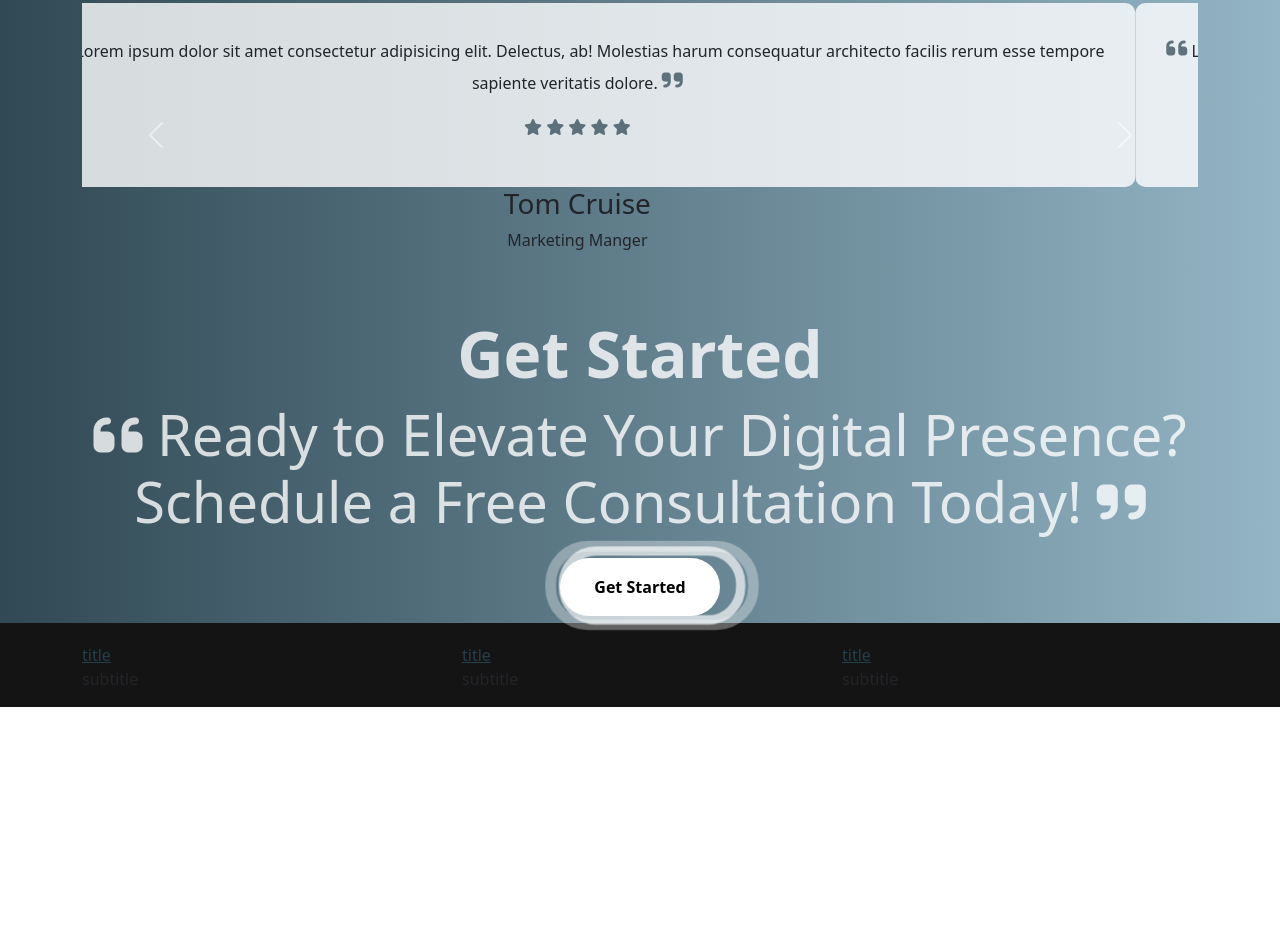
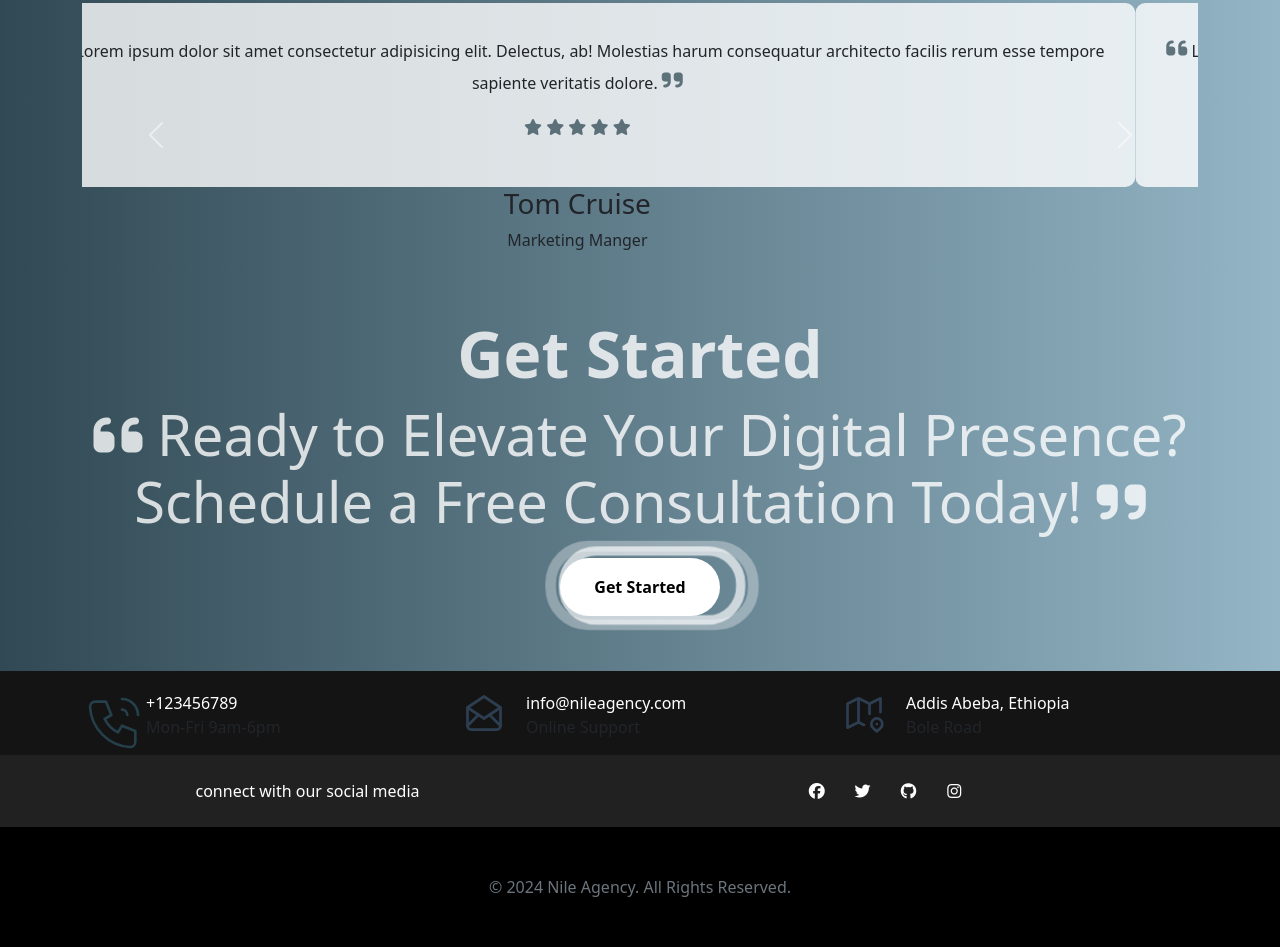
Before and after one commit to karem1035/Nile-Agency, a website: page bootstrap/index.html in a window 1280 px wide. Shown: the part 3205-4152 px from the top of the page. Before the commit the page ends 3912 px from the top, so only its background shows below. Drawn offline with nearby package versions, Linux system fonts and the light colour scheme.

Commit message:
final homepage

```diff
--- a/bootstrap/index.html
+++ b/bootstrap/index.html
@@ -388,31 +388,91 @@
         </div>
       </section>
       <!-- FOOOTER SECTION -->
-      <footer class="footer">
+      <footer class="footer shadow">
         <div class="container">
           <div class="row">
             <!-- whatsup number -->
-            <div class="col-md-4 col-lg-4 contact-box pt-1">
-              <div class="contact-box__icon"></div>
+            <div class="col-md-4 col-lg-4 contact-box pt-1 d-md-block d-lg-flex d-flex">
+              <div class="contact-box__icon">
+                <svg xmlns="http://www.w3.org/2000/svg" class="icon icon-tabler icon-tabler-phone-call" viewBox="0 0 24 24" stroke-width="1" fill="none" stroke-linecap="round" stroke-linejoin="round">
+                  <path stroke="none" d="M0 0h24v24H0z" fill="none"/>
+                  <path d="M5 4h4l2 5l-2.5 1.5a11 11 0 0 0 5 5l1.5 -2.5l5 2v4a2 2 0 0 1 -2 2a16 16 0 0 1 -15 -15a2 2 0 0 1 2 -2" />
+                  <path d="M15 7a2 2 0 0 1 2 2" />
+                  <path d="M15 3a6 6 0 0 1 6 6" />
+                </svg>
+              </div>
               <div class="contact-box __info">
-                <a href="" class="contact-box__info--title">title</a>
-                <p class="contact-box __info--subtite">subtitle</p>
+                <a href="" class="contact-box__info__title">+123456789</a>
+                <p class="contact-box __info__subtite">Mon-Fri 9am-6pm</p>
               </div>
             </div>
-            <!-- for email -->
-            <div class="col-md-4 col-lg-4 contact-box pt-1">
-              <div class="contact-box__icon"></div>
+            <!-- Email -->
+            <div class="col-md-4 col-lg-4 contact-box pt-1 d-md-block d-lg-flex d-flex">
+              <div class="contact-box__icon">
+                <svg xmlns="http://www.w3.org/2000/svg" class="icon icon-tabler icon-tabler-mail-opened" width="44" height="44" viewBox="0 0 24 24" stroke-width="1.5" stroke="#2c3e50" fill="none" stroke-linecap="round" stroke-linejoin="round">
+                  <path stroke="none" d="M0 0h24v24H0z" fill="none"/>
+                  <path d="M3 9l9 6l9 -6l-9 -6l-9 6" />
+                  <path d="M21 9v10a2 2 0 0 1 -2 2h-14a2 2 0 0 1 -2 -2v-10" />
+                  <path d="M3 19l6 -6" />
+                  <path d="M15 13l6 6" />
+                </svg>
+                  <path stroke="none" d="M0 0h24v24H0z" fill="none"/>
+                  <path d="M5 4h4l2 5l-2.5 1.5a11 11 0 0 0 5 5l1.5 -2.5l5 2v4a2 2 0 0 1 -2 2a16 16 0 0 1 -15 -15a2 2 0 0 1 2 -2" />
+                  <path d="M15 7a2 2 0 0 1 2 2" />
+                  <path d="M15 3a6 6 0 0 1 6 6" />
+                </svg>
+              </div>
               <div class="contact-box __info">
-                <a href="" class="contact-box__info--title">title</a>
-                <p class="contact-box __info--subtite">subtitle</p>
+                <a href="" class="contact-box__info__title">info@nileagency.com</a>
+                <p class="contact-box __info__subtite">Online Support</p>
               </div>
             </div>
-            <!-- for address -->
-            <div class="col-md-4 col-lg-4 contact-box pt-1">
-              <div class="contact-box__icon"></div>
+            <!-- Address -->
+            <div class="col-md-4 col-lg-4 contact-box pt-1 d-md-block d-lg-flex d-flex">
+              <div class="contact-box__icon">
+                <svg xmlns="http://www.w3.org/2000/svg" class="icon icon-tabler icon-tabler-map-2" width="44" height="44" viewBox="0 0 24 24" stroke-width="1.5" stroke="#2c3e50" fill="none" stroke-linecap="round" stroke-linejoin="round">
+                  <path stroke="none" d="M0 0h24v24H0z" fill="none"/>
+                  <path d="M12 18.5l-3 -1.5l-6 3v-13l6 -3l6 3l6 -3v7.5" />
+                  <path d="M9 4v13" />
+                  <path d="M15 7v5.5" />
+                  <path d="M21.121 20.121a3 3 0 1 0 -4.242 0c.418 .419 1.125 1.045 2.121 1.879c1.051 -.89 1.759 -1.516 2.121 -1.879z" />
+                  <path d="M19 18v.01" />
+                </svg>
+                  <path stroke="none" d="M0 0h24v24H0z" fill="none"/>
+                  <path d="M5 4h4l2 5l-2.5 1.5a11 11 0 0 0 5 5l1.5 -2.5l5 2v4a2 2 0 0 1 -2 2a16 16 0 0 1 -15 -15a2 2 0 0 1 2 -2" />
+                  <path d="M15 7a2 2 0 0 1 2 2" />
+                  <path d="M15 3a6 6 0 0 1 6 6" />
+                </svg>
+              </div>
               <div class="contact-box __info">
-                <a href="" class="contact-box__info--title">title</a>
-                <p class="contact-box __info--subtite">subtitle</p>
+                <a href="" class="contact-box__info__title">Addis Abeba, Ethiopia</a>
+                <p class="contact-box __info__subtite">Bole Road</p>
+              </div>
+            </div>
+          </div>
+        </div>
+        <div class="footer-sm" style="background-color: #212121;">
+          <div class="container">
+            <div class="row py-4 text-center text-white">
+              <div class="col-lg-5 col-md-6 mb-4 mb-md-0">
+                connect with our social media
+              </div>
+              <div class="col-lg-7 col-md-6">
+                <a href=""><i class="fab fa-facebook"></i></a>
+                <a href=""><i class="fab fa-twitter"></i></a>
+                <a href=""><i class="fab fa-github"></i></a>
+                <a href=""><i class="fab fa-instagram"></i></a>
+              </div>
+            </div>
+          </div>
+        </div>
+        <div class="footer-bottom pt-5 pb-5">
+          <div class="container">
+            <div class="row text-center text-white">
+              <div class="col-12">
+                <div class="footer-bottom__copyright">
+                  &copy; 2024 Nile Agency. All Rights Reserved.
+                </div>
               </div>
             </div>
           </div>
--- a/bootstrap/scss/sections/_footer.scss
+++ b/bootstrap/scss/sections/_footer.scss
@@ -5,3 +5,67 @@
     padding-top: 1rem;
     background-color: $footer;
 }
+.contact-box{
+    position: relative;
+    &__icon{
+        width: 2rem;
+        stroke: $primary;
+        @include media-breakpoint-up(sm){
+            width: 4rem;
+        }
+
+    }
+    &__info{
+        padding: 0.4rem;
+        font-weight: 600;
+
+
+        &__title{
+            color: $white;
+            text-decoration: none;
+            font-size: 1rem;
+
+            @include media-breakpoint-up(sm){
+                width: 1.4rem;
+            }
+        }
+        &__subtitle{
+            font-size: 0.8rem;
+            color: $gray-600;
+            text-decoration: none;
+
+            @include media-breakpoint-up(sm){
+                width: 1rem;
+            }
+        }
+    }
+}
+.footer-sm{
+    a{
+        color: $white;
+        i{
+            font-size: 1rem;
+            margin-left: 1rem;
+            @include media-breakpoint-up(sm){
+                width: 1.6rem;
+            }
+        }
+    }
+}
+.footer-bottom{
+    background-color: $black;
+    &__copyright{
+        color: $gray-600;
+        font-weight: 400;
+
+        a{
+            color: $gray-300;
+            text-decoration: none;
+
+            &:hover{
+                color: $primary;
+                text-decoration: underline;
+        }
+}
+}
+}
--- a/bootstrap/scss/sections/_get-started.scss
+++ b/bootstrap/scss/sections/_get-started.scss
@@ -8,6 +8,7 @@
 }
 .btn{
     position: relative;
+    margin-bottom: 3rem;
 }
 .border-animation{
     position: absolute;
```
Also changed, not shown: bootstrap/assets/css/style.css, 1 other file.
